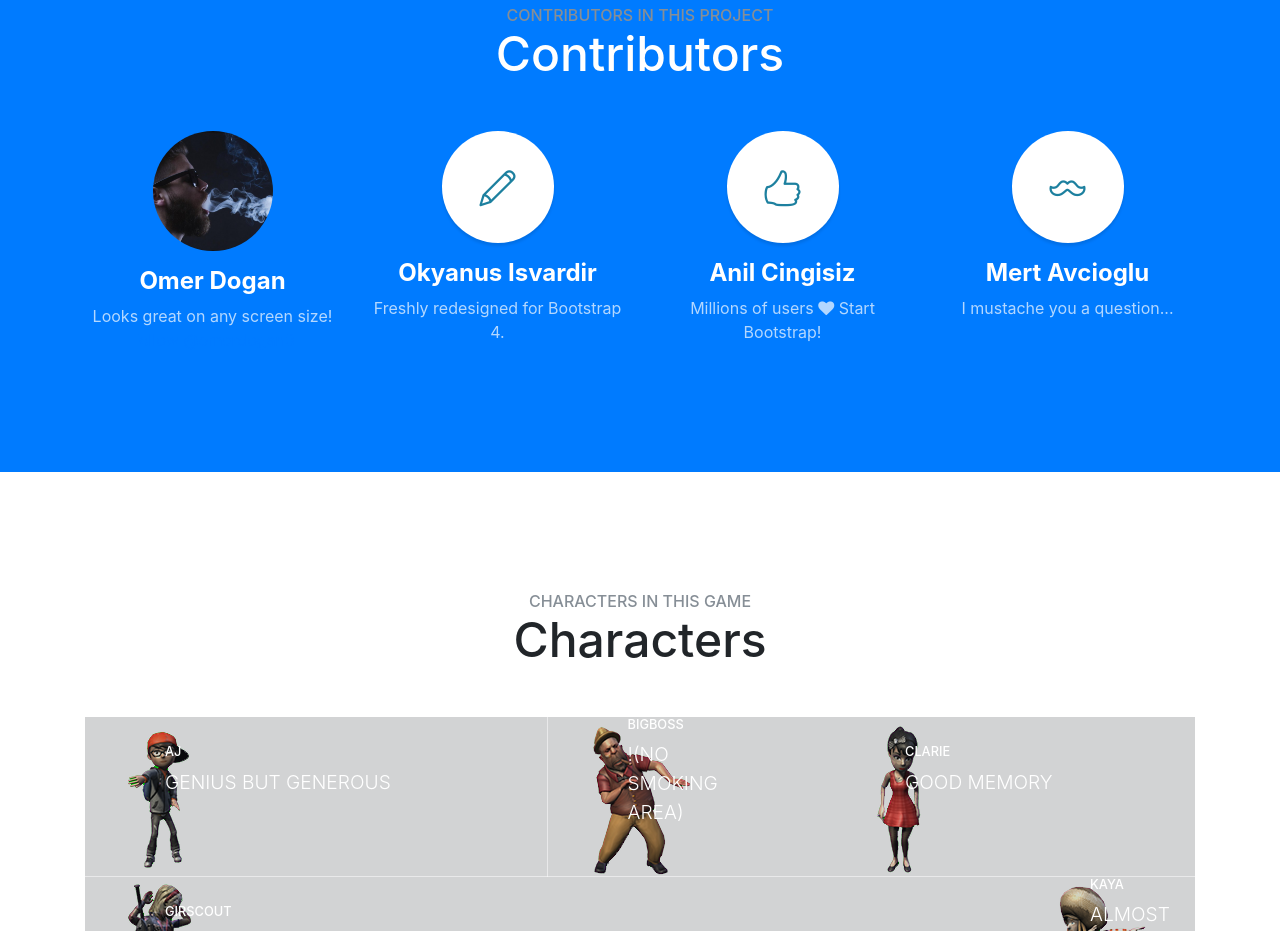
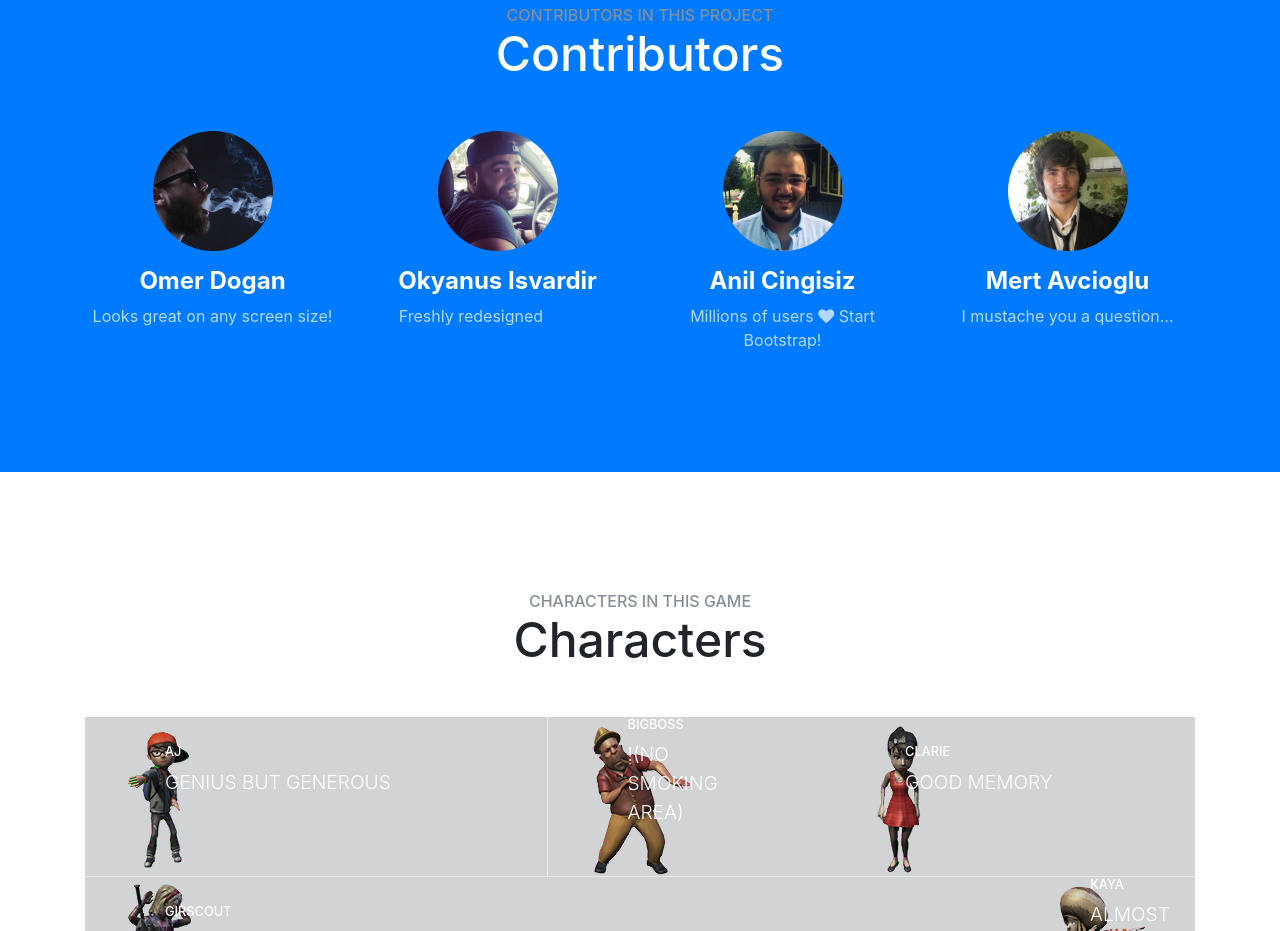
Before and after one commit to Omerdogan3/Qubic-Web, a website with bundled scripts: page index.html in a window 1280 px wide. Shown: the part 1340-2271 px from the top of the page. Built offline with nearby package versions, Linux system fonts and the light colour scheme; files whose address does not match are found by name.

Commit message:
contributers icon and github link change

```diff
--- a/index.html
+++ b/index.html
@@ -75,18 +75,15 @@
             <a class="github-button" href="https://github.com/omerdogan3" data-size="large" aria-label="Follow @omerdogan3 on GitHub">Follow @omerdogan3</a>
           </div>
           <div class="col-lg-3 col-md-6 mb-5 mb-lg-0">
-            <span class="service-icon rounded-circle mx-auto mb-3">
-              <i class="icon-pencil"></i>
-            </span>
+            <img class="rounded-circle profile-photo  mx-auto mb-3" src="img/Pics/okyanus-photo.jpeg" width="120px"></img>
             <h4>
               <strong>Okyanus Isvardir</strong>
             </h4>
-            <p class="text-faded mb-0">Freshly redesigned for Bootstrap 4.</p>
+            <p class="text-faded mb-0">Freshly redesigned <a class="github-button" href="https://github.com/okyanu" data-size="large" aria-label="Follow @okyanu on GitHub">Follow @okyanu</a>
           </div>
           <div class="col-lg-3 col-md-6 mb-5 mb-md-0">
-            <span class="service-icon rounded-circle mx-auto mb-3">
-              <i class="icon-like"></i>
-            </span>
+           <img class="rounded-circle profile-photo  mx-auto mb-3" src="img/Pics/anil-photo.jpg" width="120px"></img>
+
             <h4>
               <strong>Anil Cingisiz</strong>
             </h4>
@@ -95,13 +92,12 @@
               Start Bootstrap!</p>
           </div>
           <div class="col-lg-3 col-md-6">
-            <span class="service-icon rounded-circle mx-auto mb-3">
-              <i class="icon-mustache"></i>
-            </span>
+            <img class="rounded-circle profile-photo  mx-auto mb-3" src="img/Pics/mert-photo.jpg" width="120px"></img>
             <h4>
               <strong>Mert Avcioglu</strong>
             </h4>
             <p class="text-faded mb-0">I mustache you a question...</p>
+            <a class="github-button" href="https://github.com/mertavcioglu" data-size="large" aria-label="Follow @mertavcioglu on GitHub">Follow @mertavcioglu</a>
           </div>
         </div>
       </div>
```
Also changed, not shown: img/Pics/anil-photo.jpg (added), img/Pics/mert-photo.jpg (added), img/Pics/okyanus-photo.jpeg (added).
